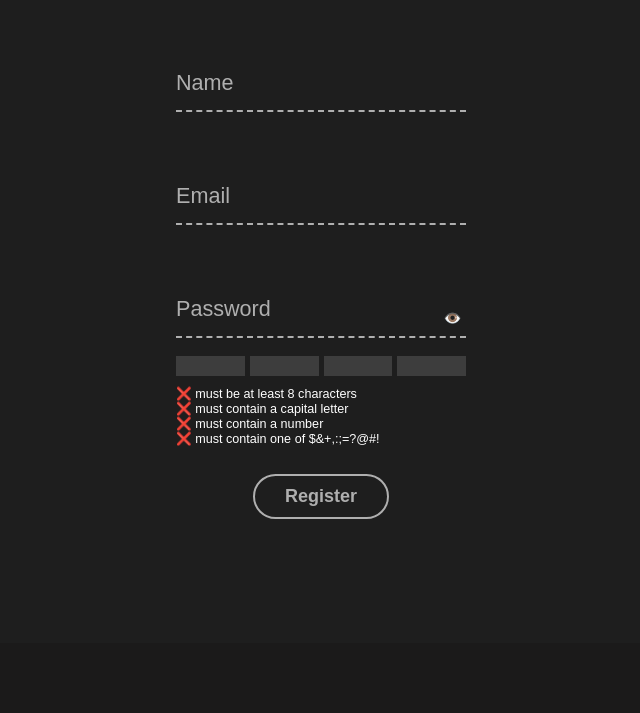
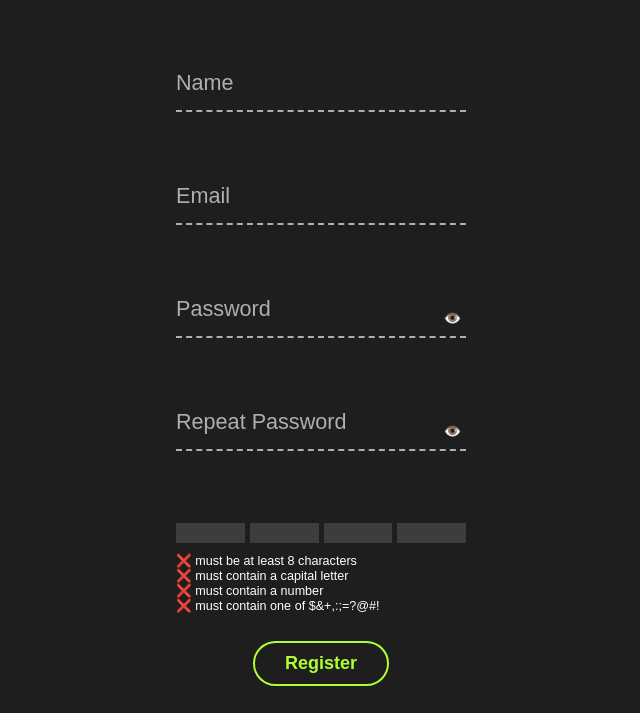
Before and after one commit to amserra/University-Network_And_Computer_Security, a Flask app: page /register in a window 1280 px wide. Shown: the part 157-870 px from the top of the page, without its empty margins (319-959 px from the left). Before the commit the page ends 676 px from the top, so only its background shows below. Run offline with Flask 2, Linux system fonts and the light colour scheme; some web fonts are replaced.

Commit message:
Form validation

```diff
--- /dev/null
+++ b/app/classes/forms.py
@@ -0,0 +1,42 @@
+from flask_wtf import FlaskForm, RecaptchaField
+from wtforms import (
+    PasswordField,
+    StringField,
+    SubmitField,
+    TextAreaField,
+)
+from wtforms.fields.html5 import EmailField
+from wtforms.validators import DataRequired, Email, EqualTo, Length, URL, ValidationError, Regexp
+
+from app.model.model import db_get_user_by_email
+
+def check_unique(form, field):
+    print(field.data)
+    print(db_get_user_by_email(field.data))
+    if(db_get_user_by_email(field.data) is not None):
+        raise ValidationError('An user with this email already exists')
+
+
+class SignupForm(FlaskForm):
+    name = StringField(
+        "Name", [DataRequired(message="Enter a name")]
+    )
+    email = EmailField(
+        "Email", [Email(message="Not a valid email address"), check_unique]
+    )
+    password = PasswordField(
+        "Password",
+        [
+            DataRequired(message="Please enter a password"),
+            Length(min=8, max=40, message="Must be at least 8 characters"),
+            Regexp(regex=".*[$&+,:;=?@#!].*", message="Must have at least one special symbol"),
+            Regexp(regex=".*[A-Z].*", message="Must have at least one capital letter"),
+            Regexp(regex=".*[0-9].*", message="Must have be at least one number")
+
+        ],
+    )
+    confirmPassword = PasswordField(
+        "Repeat Password", [
+            DataRequired(message="Please repeat your password"),
+            EqualTo('password', message="Passwords must match")]
+    )
--- a/app/controllers/auth.py
+++ b/app/controllers/auth.py
@@ -1,13 +1,13 @@
 import functools
 import logging
-from time import sleep
 
 from flask import Blueprint, flash, g, redirect, render_template, request, session, url_for
 from werkzeug.security import check_password_hash, generate_password_hash
 ### TODO: Define generate_password_hash method
 
-from app.model.db import get_db
 from app.model.model import db_get_user_by_id, db_get_user_by_email, db_create_user
+
+from app.classes.forms import SignupForm
 
 logging.basicConfig(level=logging.DEBUG)
 bp = Blueprint("auth", __name__)
@@ -42,38 +42,17 @@ def register():
     if 'user_id' in session:
         return redirect(url_for("index"))
 
-    if request.method == "POST":
-        name = request.form["name"]
-        email = request.form["email"]
-        password = request.form["password"]
-        db = get_db()
-        error = None
+    form = SignupForm()
 
-        # TODO: Validate data from the client - never trust the client. Check for malicious input
-        if not name:
-            error = "Name is required."
-            logging.debug("ERROR in POST /register: Invalid name")
-        elif not email:
-            error = "Email is required."
-            logging.debug("ERROR in POST /register: Invalid email")
-        elif not password:
-            error = "Password is required."
-            logging.debug("ERROR in POST /register: Invalid password")
-        elif (db_get_user_by_email(email) is not None):
-            error = "User {0} is already registered.".format(email)
-            logging.debug("ERROR in POST /register: User already registred")
+    # validate_on_submit also checks if it is a POST request
+    if form.validate_on_submit():
+        # Missing validation with database (check against existing emails)
+        db_create_user(form.name.data, form.email.data, generate_password_hash(form.password.data))
+        logging.debug("Success in POST /register: Created user with email %s" % form.email.data)
+        flash("Register successful", "info")
+        return redirect(url_for("auth.login"))
 
-        if error is None:
-            # the name is available, store it in the database and go to the login page
-            db_create_user(name, email, generate_password_hash(password))
-            logging.debug("Success in POST /register: Created user with email %s" % email)
-            flash("Register successful. Please login", "info")
-
-            return redirect(url_for("auth.login"))
-
-        flash(error, "error")
-
-    return render_template("auth/register.html")
+    return render_template("auth/register.html", form=form)
 
 
 # Log in a registered user by adding the user id to the session.
@@ -89,10 +68,10 @@ def login():
         user = (db_get_user_by_email(email))
 
         if user is None:
-            error = "Incorrect email."
+            error = "Incorrect email"
             logging.debug("ERROR in POST /login: Invalid email")
         elif not check_password_hash(user["password"], password):
-            error = "Incorrect password."
+            error = "Incorrect password"
             logging.debug("ERROR in POST /login: Invalid password")
 
         if error is None:
--- a/app/static/css/login.css
+++ b/app/static/css/login.css
@@ -155,3 +155,10 @@
   font-weight: 400;
   font-style: normal;
 }
+
+.error-register {
+  position: absolute;
+  transform: translateY(1rem);
+  font-size: 0.7rem;
+  text-align: left;
+}
--- a/app/static/js/register.js
+++ b/app/static/js/register.js
@@ -1,43 +1,93 @@
 window.onload = () => {
   // Access the DOM once
-  const toggle_span = document.getElementsByClassName("toggle-password")[0];
-  const button = document.getElementsByClassName("btn-register")[0];
+  const toggle_span1 = document.getElementsByClassName("toggle-password")[0];
+  const toggle_span2 = document.getElementsByClassName("toggle-password")[1];
   const bars = document.getElementsByClassName("bar");
   const validation = document.getElementById("validation-links");
-  const name = document.getElementsByName("name")[0];
-  const email = document.getElementsByName("email")[0];
   const password = document.getElementsByName("password")[0];
+  const confirmPassword = document.getElementsByName("confirmPassword")[0];
+  password.setCustomValidity(" ");
+  confirmPassword.setCustomValidity(" ");
 
-  password.addEventListener("input", (e) =>
-    validatePassword(e, button, bars, validation, name, email)
-  );
-  name.addEventListener("input", () => checkButtton(button, name, email));
-  email.addEventListener("input", () => checkButtton(button, name, email));
+  password.addEventListener("input", (e) => validatePassword(e, bars, validation, confirmPassword));
+  confirmPassword.addEventListener("input", (e) => checkPasswordMatch(password, confirmPassword));
 
-  toggle_span.addEventListener("mouseenter", (e) => showPassword(e, password));
-  toggle_span.addEventListener("mouseleave", (e) => hidePassword(e, password));
+  toggle_span1.addEventListener("mouseenter", (e) => showPassword(e, password));
+  toggle_span2.addEventListener("mouseenter", (e) => showPassword(e, confirmPassword));
+  toggle_span1.addEventListener("mouseleave", (e) => hidePassword(e, password));
+  toggle_span2.addEventListener("mouseleave", (e) => hidePassword(e, confirmPassword));
 };
 
 var strength = 0;
 var prevStrength = 0;
 var validations = [];
 
-function showPassword(e, password) {
-  password.type = "text";
+function showPassword(e, field) {
+  field.type = "text";
   e.target.innerHTML = "🙈";
 }
 
-function hidePassword(e, password) {
-  password.type = "password";
+function hidePassword(e, field) {
+  field.type = "password";
   e.target.innerHTML = "👁️";
 }
 
-function checkButtton(button, name, email) {
-  if (strength < 4 || !name.validity.valid || !email.validity.valid) button.disabled = true;
-  else button.disabled = false;
+function checkPasswordMatch(password, confirmPassword) {
+  // customValidity = " " => red; customValidity = "" => green
+
+  if (password.value == confirmPassword.value) {
+    if (strength >= 4) {
+      // Both match & Password passes validation
+      password.setCustomValidity("");
+      confirmPassword.setCustomValidity("");
+    } else {
+      // Both match & Password fails validation
+      password.setCustomValidity(" ");
+      confirmPassword.setCustomValidity("");
+    }
+  } else {
+    if (strength >= 4) {
+      // Don't match & Password passes validation
+      password.setCustomValidity("");
+      confirmPassword.setCustomValidity(" ");
+    } else {
+      // Don't match & Password fails validation
+      password.setCustomValidity(" ");
+      confirmPassword.setCustomValidity(" ");
+    }
+  }
 }
 
-function validatePassword(e, button, bars, validation, name, email) {
+function reassessBars(bars) {
+  if (strength == 0) {
+    removeClass(bars[0]);
+    removeClass(bars[1]);
+    removeClass(bars[2]);
+    removeClass(bars[3]);
+  } else if (strength == 1) {
+    addClass(bars[0]);
+    removeClass(bars[1]);
+    removeClass(bars[2]);
+    removeClass(bars[3]);
+  } else if (strength == 2) {
+    addClass(bars[0]);
+    addClass(bars[1]);
+    removeClass(bars[2]);
+    removeClass(bars[3]);
+  } else if (strength == 3) {
+    addClass(bars[0]);
+    addClass(bars[1]);
+    addClass(bars[2]);
+    removeClass(bars[3]);
+  } else if (strength >= 4) {
+    addClass(bars[0]);
+    addClass(bars[1]);
+    addClass(bars[2]);
+    addClass(bars[3]);
+  }
+}
+
+function validatePassword(e, bars, validation, confirmPassword) {
   const password = e.target.value;
 
   validations = [
@@ -49,17 +99,20 @@ function validatePassword(e, button, bars, validation, name, email) {
 
   strength = validations.reduce((acc, cur) => acc + cur, 0);
 
-  checkButtton(button, name, email);
-
-  if (strength > prevStrength) {
+  if (strength == prevStrength + 1) {
     addClass(bars[prevStrength]);
-  } else if (strength < prevStrength) {
+  } else if (strength == prevStrength - 1) {
     removeClass(bars[strength]);
+  } else {
+    // When user deletes multiple characters with one input (e.g.: ctrl+x)
+    reassessBars(bars);
   }
 
   prevStrength = strength;
 
   updateValidationLinks(validation.children);
+
+  checkPasswordMatch(e.target, confirmPassword);
 }
 
 function updateValidationLinks(list) {
--- a/app/templates/auth/register.html
+++ b/app/templates/auth/register.html
@@ -4,21 +4,53 @@
 
 {% block content %}
   <h1 class="header">Sign Up</h1>
-  <form class="login-form" method="POST">
+  <form class="login-form" method="POST" novalidate>
+    {{ form.csrf_token }}
+
     <div class="field">
-      <input type="text" name="name" class="input" placeholder=" " minlength="4" required>
-      <label for="name" class="label">Name</label>
+      {{ form.name(class_="input", placeholder=" ") }}
+      {{ form.name.label(class_="label") }}
+      {% if form.name.errors %}
+        <div class="error-register">
+          <img style="vertical-align:-2px" height="15" width="15" src="{{ url_for('static', filename='img/warning-sign.svg') }}">
+          {{ form.name.errors[0] }}
+        </div>
+      {% endif %}
     </div>
 
     <div class="field">
-      <input type="email" name="email" class="input" placeholder=" " required>
-      <label for="email" class="label">Email</label>
+      {{ form.email(class_="input", placeholder=" ") }}
+      {{ form.email.label(class_="label") }}
+      {% if form.email.errors %}
+        <div class="error-register">
+          <img style="vertical-align:-2px" height="15" width="15" src="{{ url_for('static', filename='img/warning-sign.svg') }}">
+          {{ form.email.errors[0] }}
+        </div>
+      {% endif %}
     </div>
 
     <div class="field">
-      <input type="password" name="password" class="input" placeholder=" " required>
-      <label for="password" class="label">Password</label>
+      {{ form.password(class_="input", placeholder=" ") }}
+      {{ form.password.label(class_="label") }}
       <span class="toggle-password">👁️</span>
+      {% if form.password.errors %}
+        <div class="error-register">
+          <img style="vertical-align:-2px" height="15" width="15" src="{{ url_for('static', filename='img/warning-sign.svg') }}">
+          {{ form.password.errors[0] }}
+        </div>
+      {% endif %}
+    </div>
+
+    <div class="field" style="margin-bottom: 4rem">
+      {{ form.confirmPassword(class_="input", placeholder=" ") }}
+      {{ form.confirmPassword.label(class_="label") }}
+      <span class="toggle-password">👁️</span>
+      {% if form.confirmPassword.errors %}
+        <div class="error-register">
+          <img style="vertical-align:-2px" height="15" width="15" src="{{ url_for('static', filename='img/warning-sign.svg') }}">
+          {{ form.confirmPassword.errors[0] }}
+        </div>
+      {% endif %}
     </div>
 
     <div class="strength">
@@ -35,17 +67,6 @@
       <li>❌  must contain one of $&+,:;=?@#!</li>
     </ul>
 
-    {% with errors = get_flashed_messages(category_filter=["error"]) %}
-    {% if errors %}
-    <div>
-      {%- for msg in errors %}
-        <img height="15" width="15" src="{{ url_for('static', filename='img/warning-sign.svg') }}">
-        {{ msg }}
-      {% endfor -%}
-    </div>
-    {% endif %}
-    {% endwith %}
-
-    <button disabled="true" class="btn-register">Register</button>
+    <button class="btn-register">Register</button>
   </form>
 {% endblock %}
--- a/app/templates/base.html
+++ b/app/templates/base.html
@@ -1,5 +1,5 @@
 <!DOCTYPE html>
-<title>{% block title %}{% endblock %} - SecureAuth</title>
+<title>{% block title %}{% endblock %}SecureAuth</title>
 <meta charset='utf-8'>
 <meta name='viewport' content='width=device-width,initial-scale=1'>
 <link rel="stylesheet" href="https://use.typekit.net/oez1alf.css">
--- a/requirements.txt
+++ b/requirements.txt
@@ -1 +1,3 @@
+email_validator
 Flask
+Flask-WTF
```
Also changed, not shown: app/static/js/login.js (+6 -6 lines).
